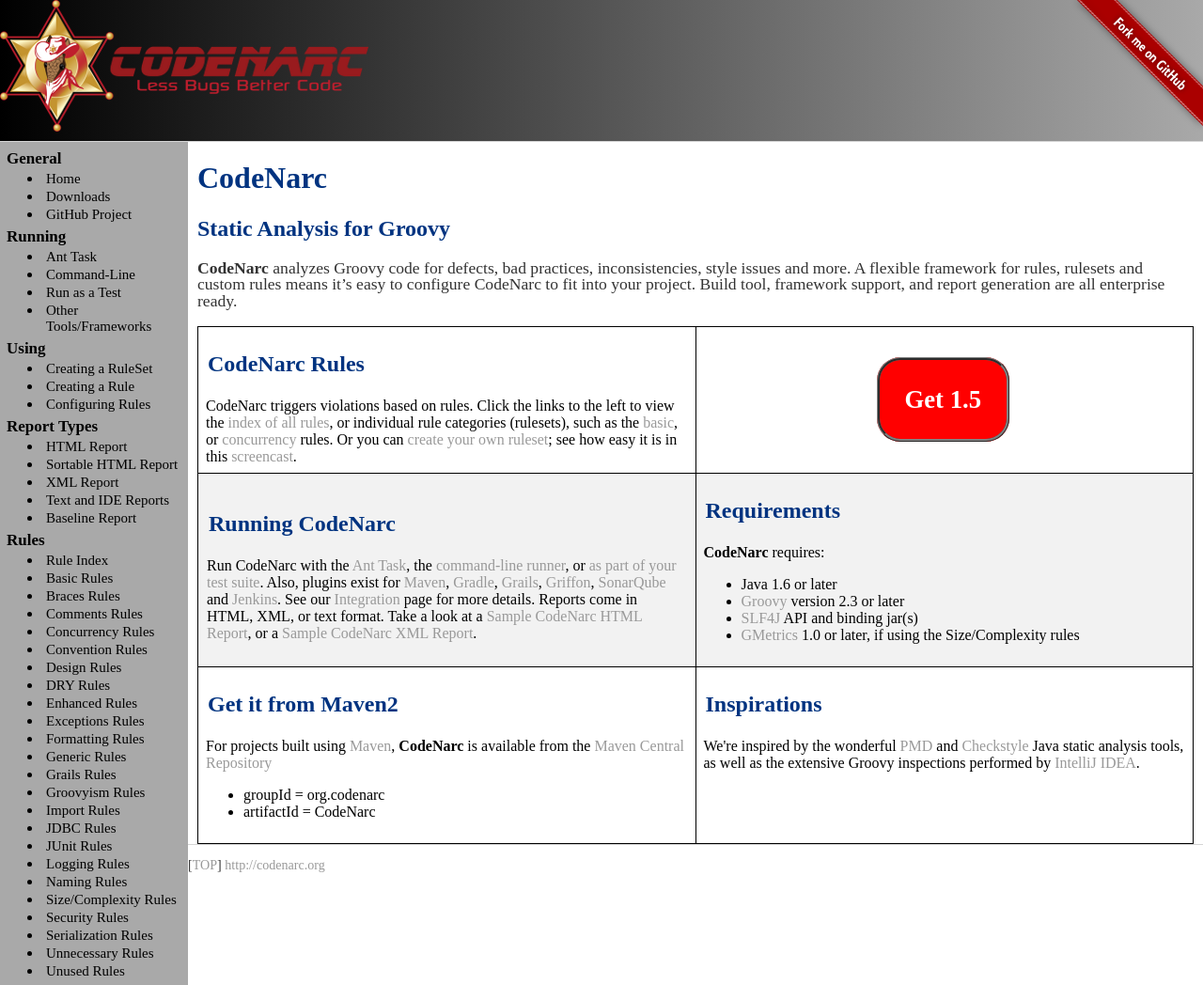
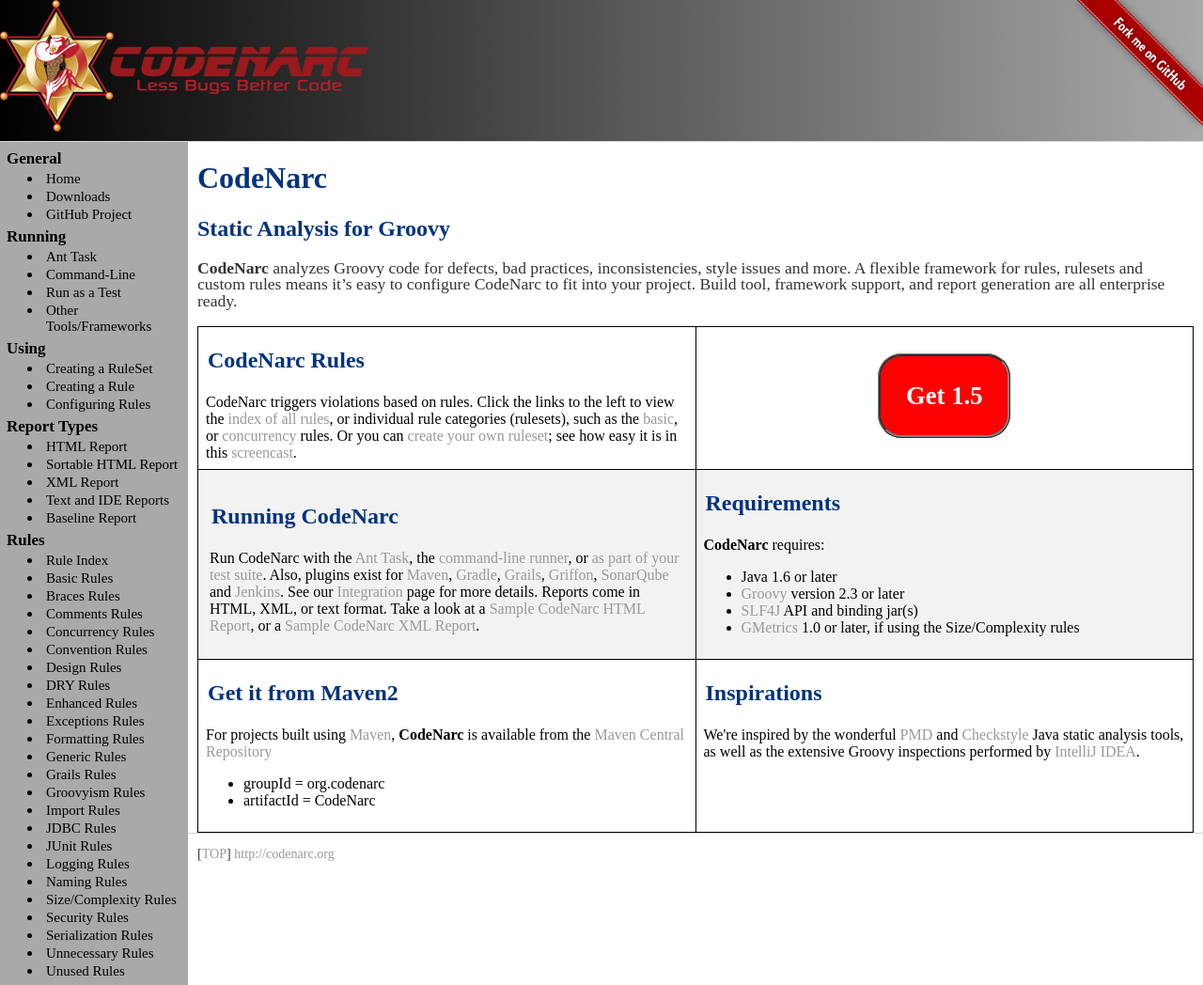
Before and after one commit to CodeNarc/CodeNarc, a Jekyll site: the page built from index.md, in a window 1280 px wide and 1048 px high. Shown: the whole window at 94% size. Built offline with Jekyll 4.4.1, drawn with Linux system fonts in a browser that asks for light colours.

```diff
--- a/css/main.css
+++ b/css/main.css
@@ -117,6 +117,7 @@ p {
 }
 footer {
     border-top: 1px solid #d5d5d5;
+    padding-left: 10px;
     margin-left: 200px; /* Same as the width of the sidebar */
     font-size: .8em;
 }
@@ -128,7 +129,7 @@ table {
 table, th, td {
     border: 1px solid black;
     padding-top: 0px;
-    padding-top: 4px;
+    padding-left: 4px;
     padding-right: 4px;
     padding-bottom: 4px;
 }
@@ -142,6 +143,7 @@ th {
 tr:nth-child(even) {background-color: #f2f2f2;}
 
 .section {
+    padding-top: 0px;
     padding-left: 8px;
     padding-right: 8px;
     padding-bottom: 8px;
```
